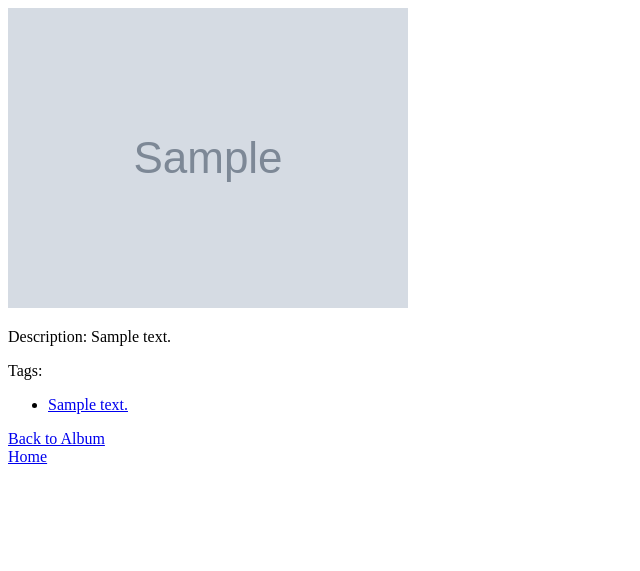
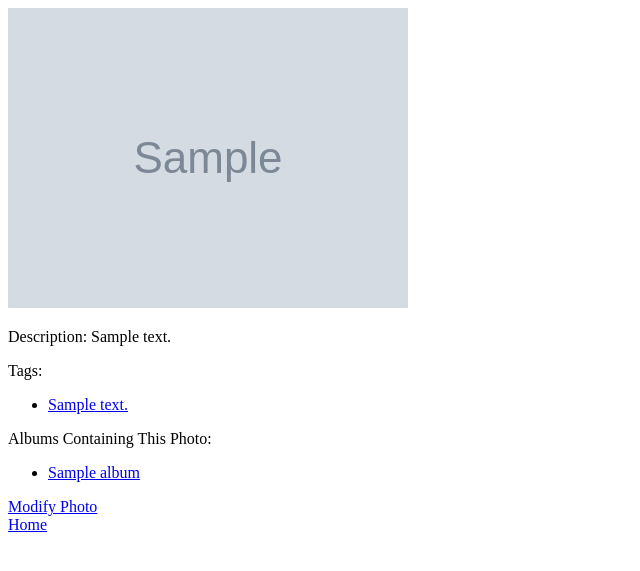
Before and after one commit to geekofalltrades/django-photo-manager, a Django app: page /pm/photo/1 in a window 1280 px wide. Shown: the top 571 px of the page, without its empty margins (0-640 px from the left). Run offline with Django 3.2, Linux system fonts and the light colour scheme; tables that the repository leaves empty hold one stand-in row (values such as "Sample post"); grey boxes marked "Sample" are stand-in pictures; some libraries are stand-ins or nearby versions.

Commit message:
Modified templates to take into account new url naming schemes.

```diff
--- a/PhotoManager/templates/PhotoManager/homepage.html
+++ b/PhotoManager/templates/PhotoManager/homepage.html
@@ -13,7 +13,7 @@
     </div>
 {% endfor %}
 {% else %}
-<p>You don't have any albums yet - would you like to <a href="{% url 'PhotoManager:pm-create' %}">create one?</a></p>
+<p>You don't have any albums yet - would you like to <a href="{% url 'PhotoManager:pm-create_album' %}">create one?</a></p>
 {% endif %}
 </div>
 {% endblock %}
--- a/PhotoManager/templates/PhotoManager/photo.html
+++ b/PhotoManager/templates/PhotoManager/photo.html
@@ -9,9 +9,13 @@
         <li><a href="{% url 'PhotoManager:pm-tag' id=tag.pk %}">{{ tag.text }}</a></li>
     {% endfor %}
     </ul>
-    <!-- <a id="prevlink" href="photo/{{ photo.album.last }}">Previous Photo</a> -->
-    <a id="albumlink" href="{% url 'PhotoManager:pm-album' id=photo.album_set.all.0.pk %}">Back to Album</a>
-    <!-- <a id="nextlink" href="photo/{{ photo.album.last }}">Next Photo</a> -->
+    <p>Albums Containing This Photo:</p>
+    <ul class="albums">
+    {% for album in photo.album_set.all %}
+    <li><a href="{% url 'PhotoManager:pm-album' id=album.pk %}">{{ album.title }}</a></li>
+    {% endfor %}
+    </ul>
+    <a href="{% url 'PhotoManager:pm-modify_photo' id=photo.pk %}">Modify Photo</a>
 </div>
-<a id="homelink" href="{% url 'PhotoManager:pm-home' %}">Home</a>
+<a href="{% url 'PhotoManager:pm-home' %}">Home</a>
 {% endblock %}
```
